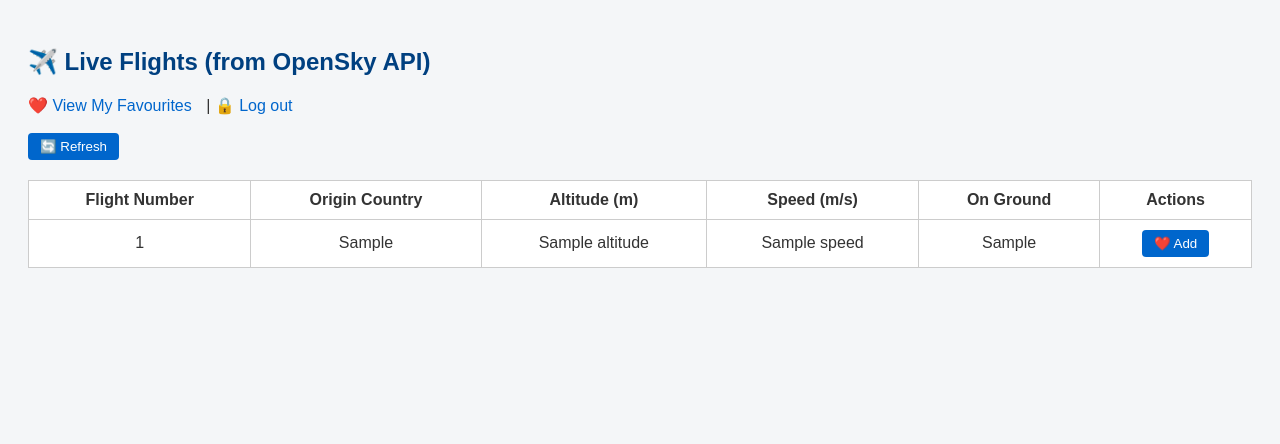
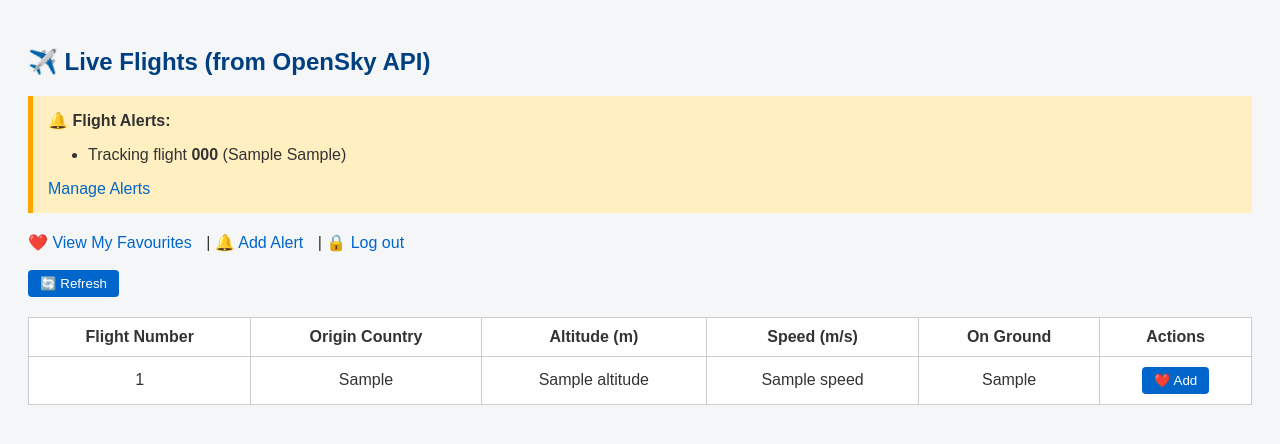
Before and after one commit to miloszksiazek/flight_rad, a Flask app: template templates/home.html in a window 1280 px wide. Shown: the top 444 px of the page. Run offline with Flask 3, Linux system fonts and the light colour scheme; tables that the repository leaves empty hold one stand-in row (values such as "Sample post"); the template is opened without the code that fills it: values that come from a table or form of the project are taken from there, most other values are stand-ins (such as "Sample title", 1, 10 or a date in 2020).

Commit message:
front do alertow

```diff
--- a/templates/home.html
+++ b/templates/home.html
@@ -7,10 +7,22 @@
 </head>
 <body>
     <h2>✈️ Live Flights (from OpenSky API)</h2>
+    {% if pending_alerts %}
+    <div style="background-color: #ffefc1; padding: 15px; margin-bottom: 20px; border-left: 5px solid orange;">
+        <strong>🔔 Flight Alerts:</strong>
+        <ul>
+            {% for alert in pending_alerts %}
+                <li>Tracking flight <strong>{{ alert.flight_number }}</strong> ({{ alert.condition_type }} {{ alert.threshold }})</li>
+            {% endfor %}
+        </ul>
+        <a href="{{ url_for('alerts') }}">Manage Alerts</a>
+    </div>
+{% endif %}
 
     <!-- Navigation Links -->
     <div>
         <a href="{{ url_for('favourites') }}">❤️ View My Favourites</a> |
+        <a href="{{ url_for('alerts') }}">🔔 Add Alert</a> |
         <a href="{{ url_for('logout') }}">🔒 Log out</a>
     </div>
     <br>
```
